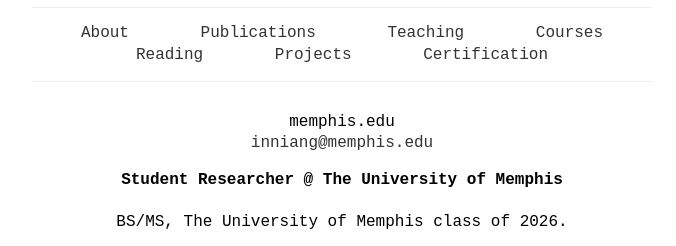
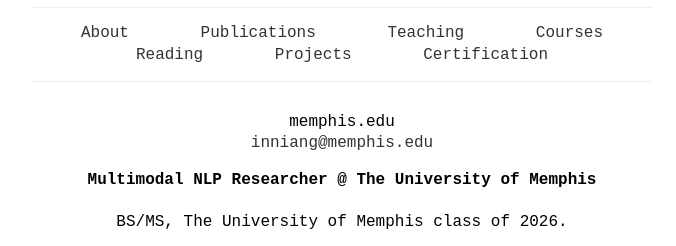
Before and after one commit to ibusnowden/ibraniang1.github.io, a plain HTML site: page index.html in a window 1280 px wide. Shown: the part 310-556 px from the top of the page, without its empty margins (298-974 px from the left). Drawn offline with Linux system fonts and the light colour scheme.

Commit message:
Update index.html

```diff
--- a/index.html
+++ b/index.html
@@ -32,7 +32,7 @@
     <a href="mailto:inniang@memphis.edu">inniang@memphis.edu</a><br>
   </div>
   <div class="affiliations">
-    <em>Student Researcher @ The University of Memphis</em><br>
+    <em>Multimodal NLP Researcher @ The University of Memphis</em><br>
     <br>
     BS/MS, The University of Memphis class of 2026.
   </div>
```
